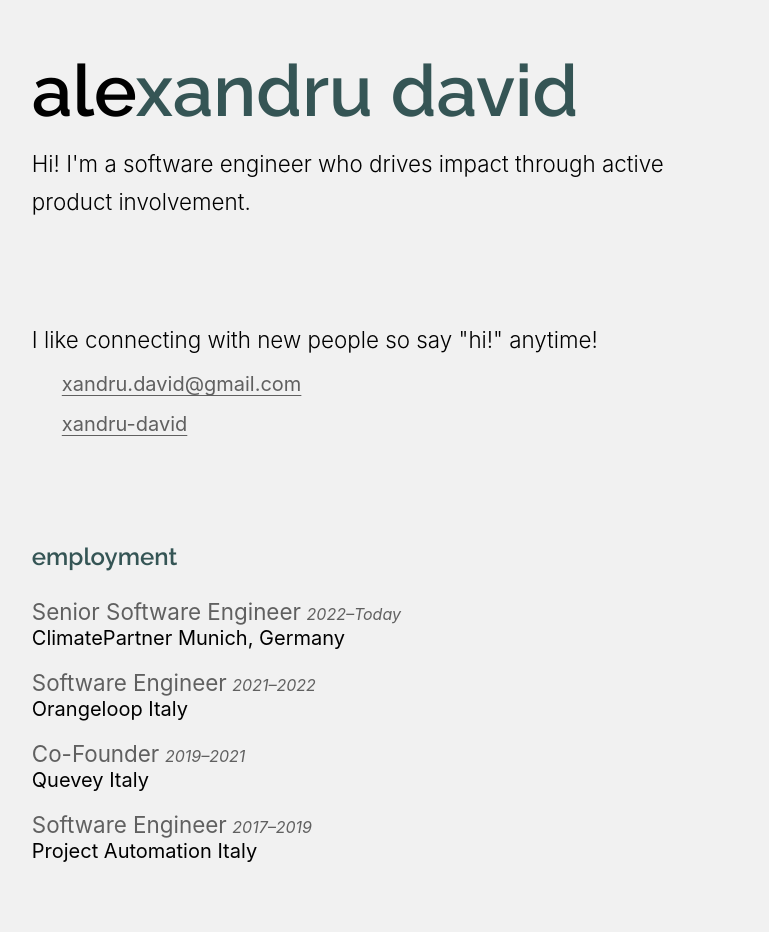
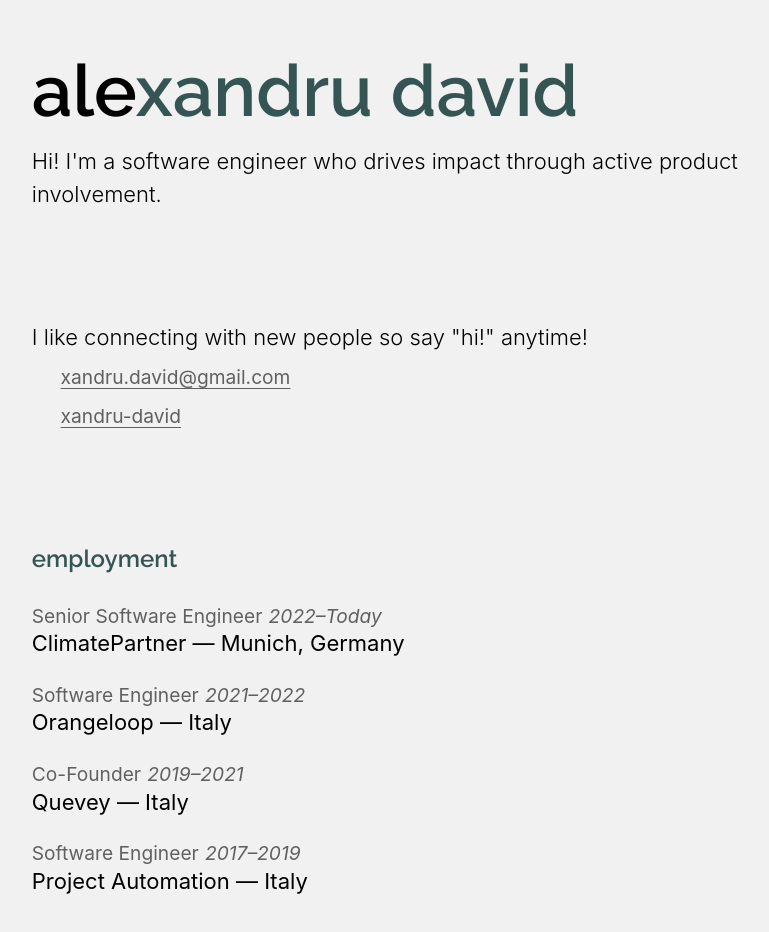
Before and after one commit to XandruDavid/xandrudavid-com, an Eleventy site: page src/index.html in a window 1280 px wide. Shown: the whole page, without its empty margins (45-814 px from the left). Built offline with nearby package versions, Linux system fonts and the light colour scheme; Eleventy itself is replaced by a stand-in of ours; files that its build step writes are made by us from their sources; a web font is replaced by a local one.

Commit message:
feat: refine font sizes

```diff
--- a/src/index.html
+++ b/src/index.html
@@ -42,26 +42,26 @@
             <span class="role">Senior Software Engineer</span>
             <span class="period"> 2022–Today</span><br />
             <span class="employer">ClimatePartner</span>
-            <span class="location"> Munich, Germany</span>
+            <span class="location">— Munich, Germany</span>
           </div>
         </li>
         <li>
           <span class="role">Software Engineer</span>
           <span class="period"> 2021–2022</span><br />
           <span class="employer">Orangeloop</span>
-          <span class="location"> Italy</span>
+          <span class="location">— Italy</span>
         </li>
         <li>
           <span class="role">Co-Founder</span>
           <span class="period"> 2019–2021</span><br />
           <span class="employer">Quevey</span>
-          <span class="location"> Italy</span>
+          <span class="location">— Italy</span>
         </li>
         <li>
           <span class="role">Software Engineer</span>
           <span class="period"> 2017–2019</span><br />
           <span class="employer">Project Automation</span>
-          <span class="location"> Italy</span>
+          <span class="location">— Italy</span>
         </li>
       </ol>
     </section>
--- a/src/styles/base.css
+++ b/src/styles/base.css
@@ -46,10 +46,7 @@ section {
 }
 
 section p {
-  font-size: var(--font-size-medium);
-  line-height: 1.7;
   font-weight: 300;
-  color: var(--color-text-base);
 }
 
 a {
--- a/src/styles/components.css
+++ b/src/styles/components.css
@@ -8,6 +8,7 @@
 
 .contact li {
   margin-top: 0.5em;
+  font-size: var(--font-size-small);
 }
 
 .contact a::before {
@@ -30,7 +31,7 @@
 }
 
 .employment {
-  line-height: 1.2;
+  line-height: 1.3;
 }
 
 .employment li {
@@ -38,12 +39,12 @@
 }
 
 .employment .role {
-  font-size: var(--font-size-medium);
+  font-size: var(--font-size-small);
   color: var(--color-text-muted);
 }
 
 .employment .period {
-  font-size: 0.8em;
   font-style: italic;
+  font-size: var(--font-size-small);
   color: var(--color-text-muted);
 }
--- a/src/styles/variables.css
+++ b/src/styles/variables.css
@@ -4,8 +4,8 @@
   --color-text-muted: color-mix(in srgb, var(--color-text-base) 60%, var(--color-bg));
   --color-text-accent: #355555;
 
-  --font-size-base: 20px;
-  --font-size-medium: 1.4rem;
+  --font-size-base: 22px;
+  --font-size-small: 1.2rem;
   --body-font: "HKGrotesk", -apple-system, BlinkMacSystemFont, "Segoe UI", Roboto, "Helvetica Neue", Arial, sans-serif;
   --heading-font: "Raleway", -apple-system, BlinkMacSystemFont, "Segoe UI", Roboto, "Helvetica Neue", Arial, sans-serif;
 
```
